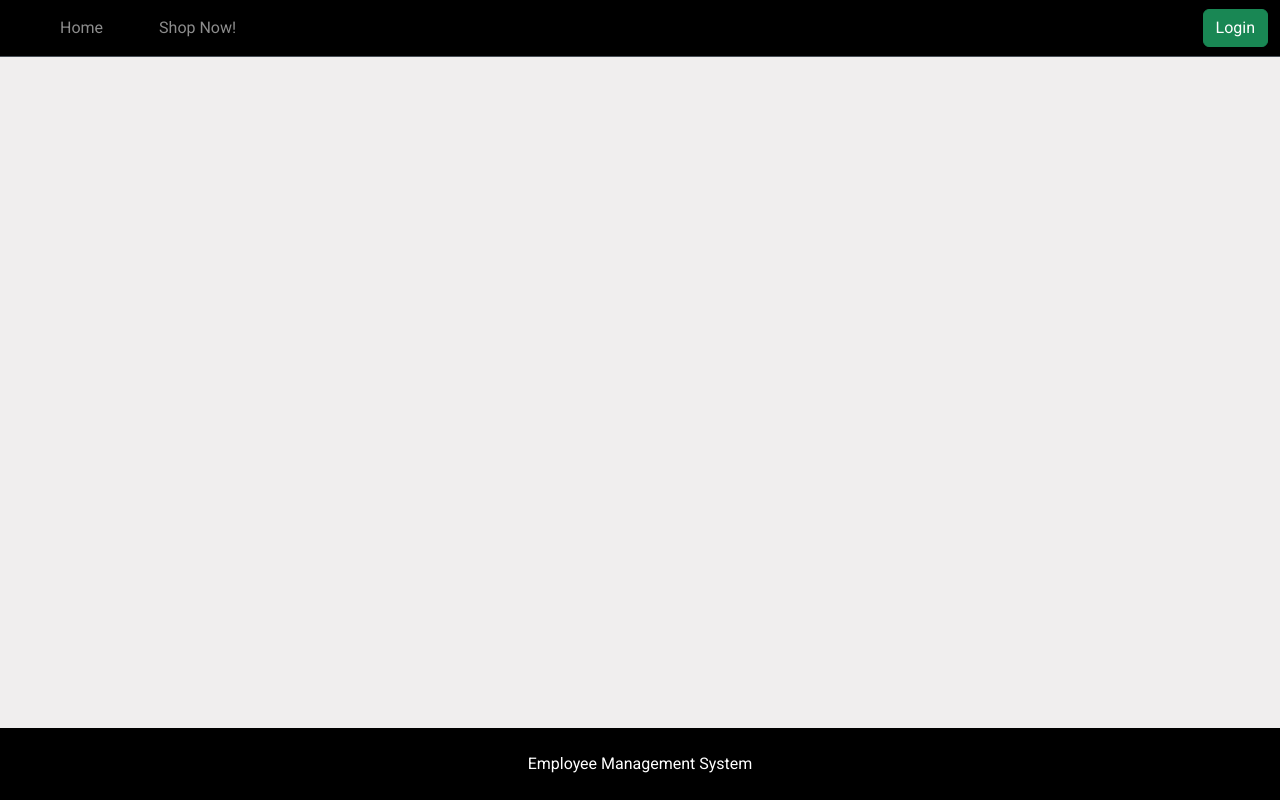
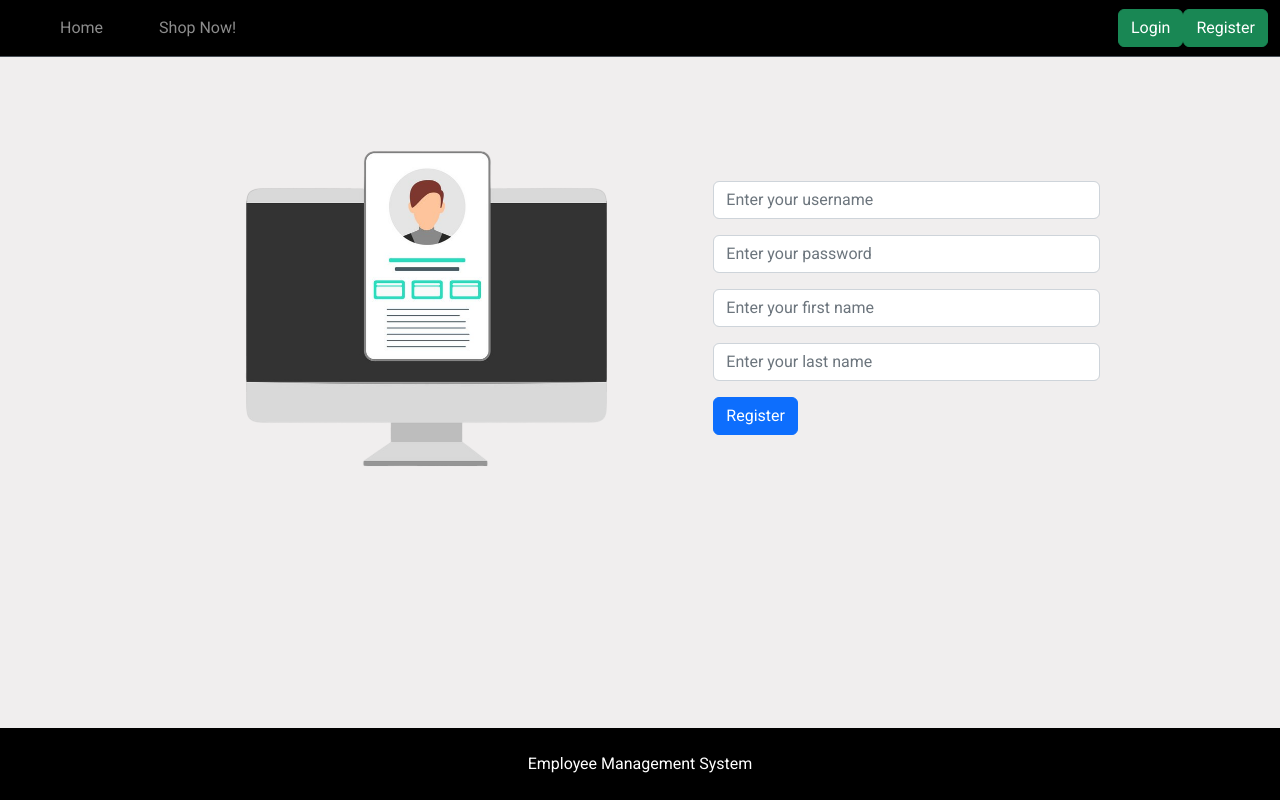
Before and after one commit to Genrei123/Supermarket-System, an Angular app in the folder frontend/: page /register in a window 1280 px wide. Before the commit this address led to /. Built offline with nearby package versions, Linux system fonts and the light colour scheme.

Commit message:
finished registration fillout form

```diff
--- a/frontend/src/app/_services/user.service.ts
+++ b/frontend/src/app/_services/user.service.ts
@@ -16,6 +16,12 @@ export class UserService {
 
   public login(loginData: any) {
     return this.httpclient.post(this.PATH_OF_API + '/authenticate', loginData, {
+      headers: this.requestHeader,
+    });
+  }
+
+  public register(registerData: any) {
+    return this.httpclient.post(this.PATH_OF_API + '/registerNewUser', registerData, {
       headers: this.requestHeader,
     });
   }
--- a/frontend/src/app/admin-login/admin-login.component.html
+++ b/frontend/src/app/admin-login/admin-login.component.html
@@ -38,9 +38,14 @@
 
 
 
+
+
           </form>
         </div>
       </div>
+
     </div>
 
+
+
   </section>
--- a/frontend/src/app/app-routing.module.ts
+++ b/frontend/src/app/app-routing.module.ts
@@ -7,6 +7,7 @@ import { ShowDetailsComponent } from './show-details/show-details.component';
 import { HomeComponent } from './home/home.component';
 import { AdminLoginComponent } from './admin-login/admin-login.component';
 import { AuthGuard } from './_auth/auth.guard';
+import { RegisterComponent } from './register/register.component';
 
 
 
@@ -19,6 +20,7 @@ const routes: Routes = [
   {path:'details-of-employee/:id',component:ShowDetailsComponent},
   {path:'home',component:HomeComponent},
   {path:'login',component:AdminLoginComponent},
+  {path:'register',component:RegisterComponent}
 ];
 
 @NgModule({
--- a/frontend/src/app/app.module.ts
+++ b/frontend/src/app/app.module.ts
@@ -24,6 +24,7 @@ import { BrowserAnimationsModule } from '@angular/platform-browser/animations';
 import { RouterModule } from '@angular/router';
 import { HeaderComponent } from './header/header.component';
 import { AuthInterceptor } from './_auth/auth.interceptor';
+import { RegisterComponent } from './register/register.component';
 
 
 
@@ -35,7 +36,8 @@ import { AuthInterceptor } from './_auth/auth.interceptor';
     UpdateEmployeeComponent,
     ShowDetailsComponent,
     AdminLoginComponent,
-    HeaderComponent
+    HeaderComponent,
+    RegisterComponent
   ],
   imports: [
     BrowserModule,
--- a/frontend/src/app/header/header.component.html
+++ b/frontend/src/app/header/header.component.html
@@ -16,7 +16,8 @@
       <ul class="navbar-nav ms-auto">
         <li class="nav-item">
           <button *ngIf="!isLoggedIn()" type="button" class="btn btn-success" routerLink="/login">Login</button>
-          <button *ngIf="isLoggedIn()" type="button" class="btn btn-danger" (click)="logout()">Logout</button>
+          <button *ngIf="!isLoggedIn()" type="button" class="btn btn-success" routerLink="/register">Register</button>
+          <button *ngIf="isLoggedIn()" type="button" class="btn btn-danger" (click)="logout()" routerLink="/login">Logout</button>
         </li>
       </ul>
     </div>
--- /dev/null
+++ b/frontend/src/app/register/register.component.html
@@ -0,0 +1,61 @@
+<div class="container-fluid h-custom">
+    <div class="row d-flex justify-content-center align-items-center h-100">
+      <div class="col-md-9 col-lg-6 col-xl-5">
+        <img src="../assets/noBgLogin.png"
+          class="img-fluid" alt="Sample image">
+</div>
+
+<div class="col-md-8 col-lg-6 col-xl-4 offset-x1-1" style = "padding: 20px;">
+    <form #registerForm = "ngForm" (ngSubmit) = "register(registerForm)">
+
+      <div class="form-outline mb-3">
+        <input type = "text"
+        ngModel
+        name = "userName"
+        id = "userName"
+        placeholder = "Enter your username"
+        class = "form-control"
+        >
+      </div>
+
+      <div class="form-outline mb-3">
+
+        <input type = "password"
+        ngModel
+        name = "userPassword"
+        id = "userPassword"
+        placeholder = "Enter your password"
+        class = "form-control"
+        >
+      </div>
+
+      <div class="form-outline mb-3">
+        <input type = "text"
+        ngModel
+        name = "userName"
+        id = "userName"
+        placeholder = "Enter your first name"
+        class = "form-control"
+        >
+      </div>
+
+      <div class="form-outline mb-3">
+        <input type = "text"
+        ngModel
+        name = "userName"
+        id = "userName"
+        placeholder = "Enter your last name"
+        class = "form-control"
+        >
+      </div>
+
+      <input type = "submit"
+      value="Register"
+      class = "btn btn-primary"
+      >
+
+
+
+
+
+    </form>
--- /dev/null
+++ b/frontend/src/app/register/register.component.ts
@@ -0,0 +1,35 @@
+import { Component } from '@angular/core';
+import { NgForm } from '@angular/forms';
+import { UserService } from '../_services/user.service';
+import { UserAuthService } from '../_services/user-auth.service';
+import { Router } from '@angular/router';
+
+@Component({
+  selector: 'app-register',
+  templateUrl: './register.component.html',
+  styleUrls: ['./register.component.css']
+})
+export class RegisterComponent {
+
+  constructor(private userService: UserService, private userAuthService: UserAuthService, private router: Router) { }
+
+  ngOnInit(): void {
+  }
+
+  register(form : NgForm) {
+    // Send the form data to the server
+    console.log(form.value);
+
+    this.userService.register(form.value).subscribe({
+
+      next: (response:any) => {
+        this.router.navigate(['/home']);
+      },
+      error: (error) =>{
+        console.log("wtf");
+      }
+  });
+
+  }
+
+}
```
Also changed, not shown: frontend/src/app/register/register.component.css (added), 1 other file (tests, documents, lock files or other folders).
